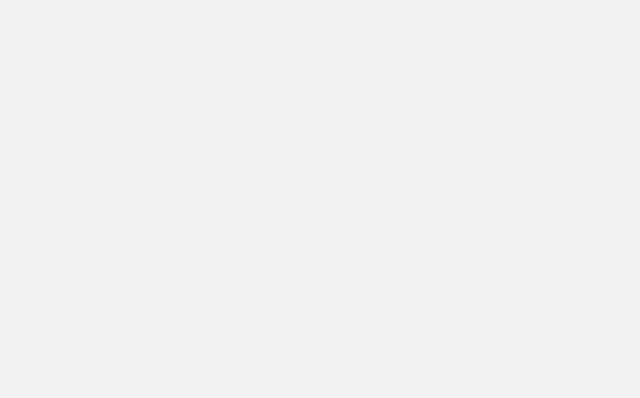
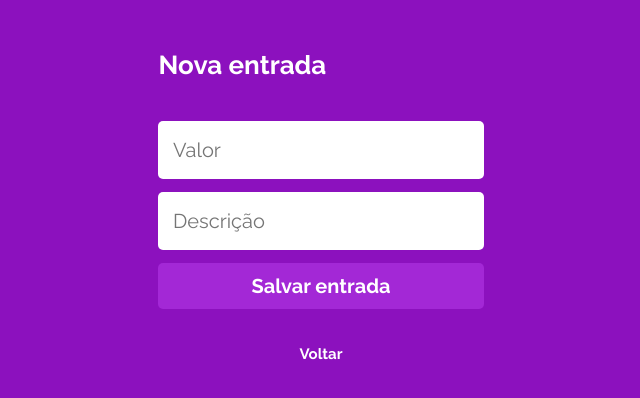
Before and after one commit to carolinelds/driven-projeto13-mywallet-front, a React (Create React App) app: page /wallet/in in a window 1280 px wide. Before the commit this address had no page. Shown: the top 398 px of the page, without its empty margins (319-959 px from the left). Built offline with nearby package versions, Linux system fonts and the light colour scheme; a web font is replaced by a local one.

Commit message:
Create page to add positive transactions to the wallet

```diff
--- a/src/App.js
+++ b/src/App.js
@@ -5,6 +5,7 @@ import { useState } from "react";
 import SignInPage from "./components/SignInPage";
 import SignUpPage from "./components/SignUpPage";
 import WalletPage from "./components/WalletPage";
+import TransactionInPage from "./components/TransactionInPage.js";
 import TokenContext from "./contexts/TokenContext";
 import UserContext from "./contexts/UserContext";
 
@@ -22,6 +23,7 @@ export default function App() {
                             <Route path="/" element={<SignInPage />}></Route>
                             <Route path="/sign-up" element={<SignUpPage />}></Route>
                             <Route path="/wallet" element={<WalletPage />}></Route>
+                            <Route path="/wallet/in" element={<TransactionInPage />}></Route>
                         </Routes>
                     </BrowserRouter>
                 </UserContext.Provider>
--- /dev/null
+++ b/src/components/TransactionInPage.js
@@ -0,0 +1,130 @@
+import styled from "styled-components";
+import axios from "axios";
+import { Link } from "react-router-dom";
+import { useNavigate } from "react-router-dom";
+import { useContext, useState } from "react";
+import TokenContext from "../contexts/TokenContext.js";
+
+export default function TransactionInPage(){
+
+    const { token } = useContext(TokenContext);
+
+    const [value, setValue] = useState("");
+    const [description, setDescription] = useState("");
+
+    async function request(config,body){
+        try {
+            await axios.post("http://localhost:5000/user", body, config);
+
+            nextPage();
+        } catch(e) {
+            window.alert("Erro no registro da transação.");
+            console.log(e);
+        }
+    }
+
+    function addBalance(event){
+        event.preventDefault();
+
+        const config = {
+            headers: {
+                "Authorization": `Bearer ${token}`
+            }
+        };
+        const formatedValue = parseFloat(value.replace(",","."));
+        console.log(formatedValue);
+        const body = {
+            type: "in",
+            value: formatedValue,
+            description
+        };
+        request(config,body);
+    }
+
+    let navigate = useNavigate();
+    function nextPage() {
+        navigate("/wallet/");
+    }
+
+    return(
+        <Div>
+            <h1>Nova entrada</h1>
+            <form onSubmit={addBalance}>
+                <input type="text" value={value} onChange={e => setValue(e.target.value)} placeholder="Valor" required />
+                <input type="text" value={description} onChange={e => setDescription(e.target.value)} placeholder="Descrição" required />
+                <button type="submit">Salvar entrada</button>
+            </form>
+            <Link to="/wallet">
+                <p>Voltar</p>
+            </Link>
+        </Div>
+    );
+}
+
+const Div = styled.div`
+    max-width: 375px; /*Iphone 8*/
+    width: 100%;
+    display: flex;
+    flex-direction: column;
+    align-items: center;
+    height: 100vh;
+    padding: 25px 25px 0 25px;
+
+    h1 {
+        width: 100%;
+        margin: 25px 0 40px 0;
+        font-weight: 700;
+        font-size: 26px;
+        line-height: 31px;
+        color: #FFFFFF;
+    }
+
+    form {
+        display: flex;
+        flex-direction: column;
+        align-items: center;
+    }
+
+    input {
+        width: 326px;
+        height: 58px;
+        background: #FFFFFF;
+        border-radius: 5px;
+        font-weight: 400;
+        font-size: 20px;
+        line-height: 23px;
+        color: #000000;
+        padding: 15px;
+        margin-bottom: 13px;
+        border-style: none;
+    }
+
+    button {
+        margin-bottom: 36px;
+        width: 326px;
+        height: 46px;
+        background: #A328D6;
+        border-radius: 5px;
+        font-weight: 700;
+        font-size: 20px;
+        line-height: 23px;
+        color: #FFFFFF;
+        border-style: none;
+        display: flex;
+        justify-content: center;
+        align-items: center;
+    }
+
+    p {
+        font-weight: 700;
+        font-size: 15px;
+        line-height: 18px;
+        color: #FFFFFF;
+    }
+
+    .loading {
+        opacity: 0.5;
+    }
+
+
+`;
--- a/src/components/WalletPage.js
+++ b/src/components/WalletPage.js
@@ -2,6 +2,7 @@ import styled from "styled-components";
 import axios from "axios";
 // eslint-disable-next-line
 import { useState, useEffect, useContext } from "react";
+import { useNavigate } from "react-router-dom";
 import UserContext from "../contexts/UserContext.js";
 import TokenContext from "../contexts/TokenContext.js";
 import LogoutButton from "./../assets/logout.svg";
@@ -12,13 +13,11 @@ export default function WalletPage() {
     const { user } = useContext(UserContext);
     const { token } = useContext(TokenContext);
     const [transactions, setTransactions] = useState([]);
-    // eslint-disable-next-line
     const [balance, setBalance] = useState(0);
 
     async function request(config) {
         try {
             const response = await axios.get("http://localhost:5000/user", config);
-            console.log(response);
 
             const { movements } = response.data;
             const newBalance = response.data.balance;
@@ -49,14 +48,19 @@ export default function WalletPage() {
         return num > 0 ? "positive" : "negative";
     }
 
+    let navigate = useNavigate();
+    function nextPage(page) {
+        navigate(`/wallet/${page}`);
+    }
+
     function renderTransactions() {
 
         return transactions.length > 0 ? (
-            transactions.map(t => {
+            transactions.map((t,index) => {
                 const { type, value, description, date } = t;
 
                 return (
-                    <div className="transaction">
+                    <div className="transaction" key={index}>
                         <div className="container-day-text">
                             <p className="day">{date}</p>
                             <p className="text">{description}</p>
@@ -69,7 +73,6 @@ export default function WalletPage() {
             <p className="empty-transactions">
                 Não há registros <br/> de entrada ou saída
             </p>
-
         );
     };
 
@@ -88,16 +91,15 @@ export default function WalletPage() {
             </div>
 
             <div className="buttons-container">
-                <button>
+                <button onClick={() => nextPage("in")}>
                     <img src={Add} alt="Adicionar nova entrada" />
                     <p>Nova entrada</p>
                 </button>
-                <button>
+                <button onClick={() => nextPage("out")}>
                     <img src={Subtract} alt="Adicionar nova saída" />
                     <p>Nova saída</p>
                 </button>
             </div>
-
         </Div>
     );
 }
```
